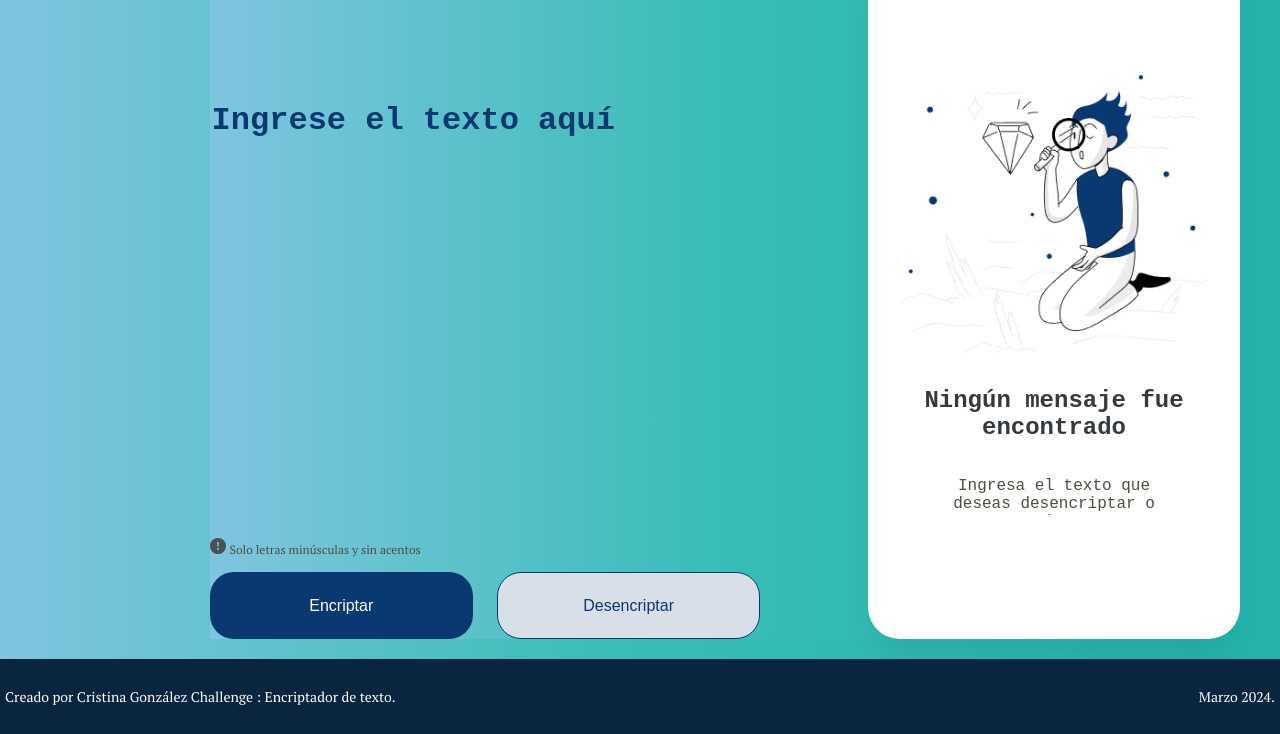
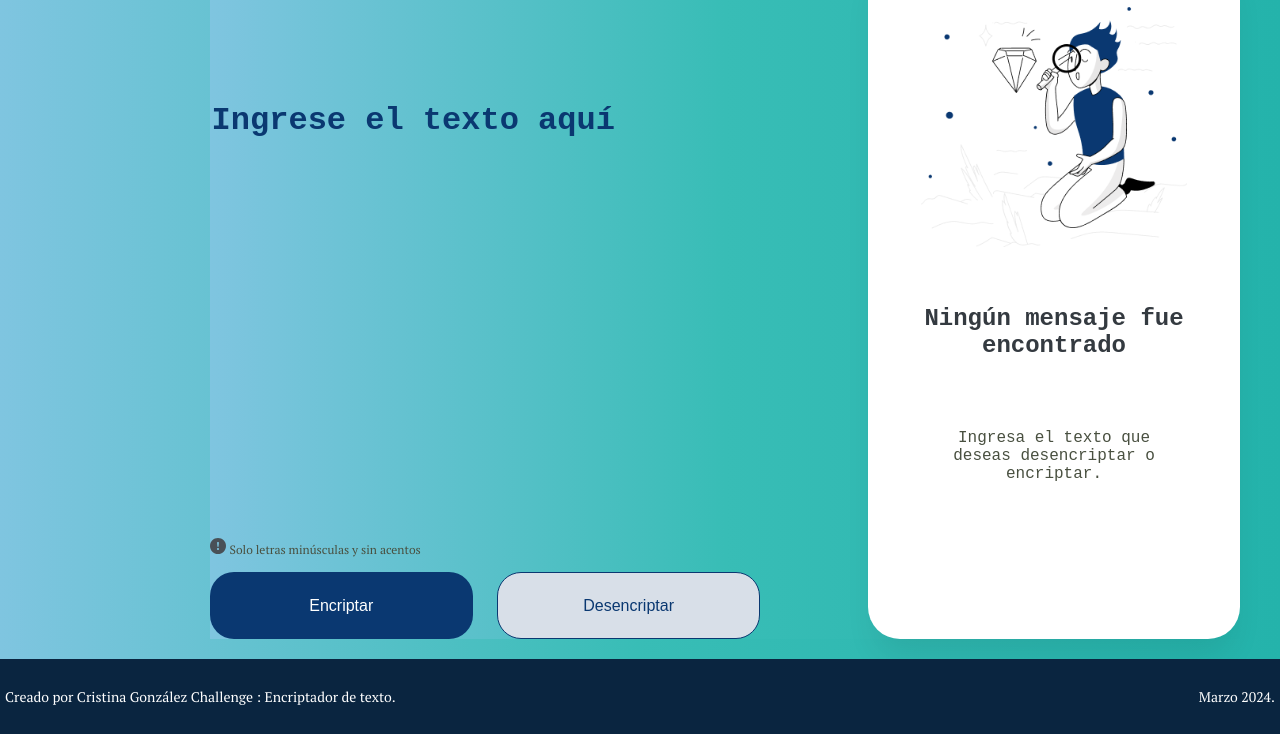
Before and after one commit to CrizJgp/Challenge-Encriptador, a plain HTML site: page docs/index.html in a window 1280 px wide. Shown: the part 91-825 px from the top of the page. Drawn offline with Linux system fonts and the light colour scheme; files that its build step writes are made by us from their sources.

Commit message:
cambios para mejorar el espacio del los elementos mostrados en mensaje

```diff
--- a/Style.css
+++ b/docs/style.css
@@ -116,10 +116,18 @@ body {
 
 .muñeco {
     width: 100%;
+    height: 30vh;
+    object-fit: contain;
+    align-items: center;
+    margin: 1.5em 0;
 }
 /* esta clase funciona para ocultar la imagen muñeco cuando la pantalla sea vista de dispositivos pequeños */
 .oculto {
     display: none;
+}
+
+.texto-informativo, .instrucciones-usuario{
+    overflow-y: auto;
 }
 /* corresponde al text area que mostrará ningún mensaje o el mensaje encriptado o desencriptado */
 .texto-informativo {
@@ -131,6 +139,7 @@ body {
     font-weight: bold;
     font-size: 24px;
     color: var(--color-grisfuerte);
+    flex: 1;
 }
 
 .texto-informativo::placeholder {
@@ -152,6 +161,7 @@ body {
     font-size: 16px;
     text-align: center;
     color: var(--color-grisbajo);
+    flex: 2;
 }
 
 .instrucciones-usuario::placeholder {
```
